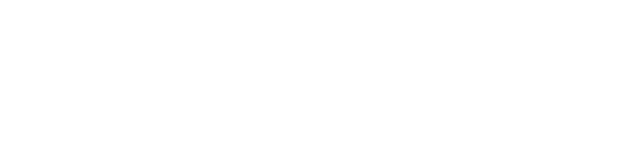
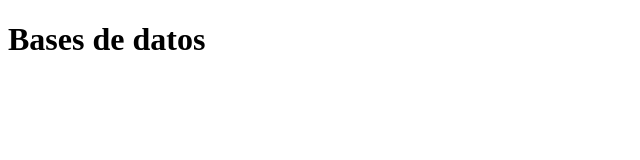
Before and after one commit to sergiodeveloper5/miweb, a plain HTML site: page index.html in a window 1280 px wide. Shown: the whole page, without its empty margins (0-640 px from the left). Drawn offline with Linux system fonts and the light colour scheme.

Commit message:
nueva utilidad - miweb - version 0.2

```diff
--- a/index.html
+++ b/index.html
@@ -3,9 +3,9 @@
 <head>
     <meta charset="UTF-8">
     <meta name="viewport" content="width=device-width, initial-scale=1.0">
-    <title>Document</title>
+    <title>bases de datos</title>
 </head>
 <body>
-
+    <h1 class="bases de datos">Bases de datos</h1>
 </body>
 </html>
```
